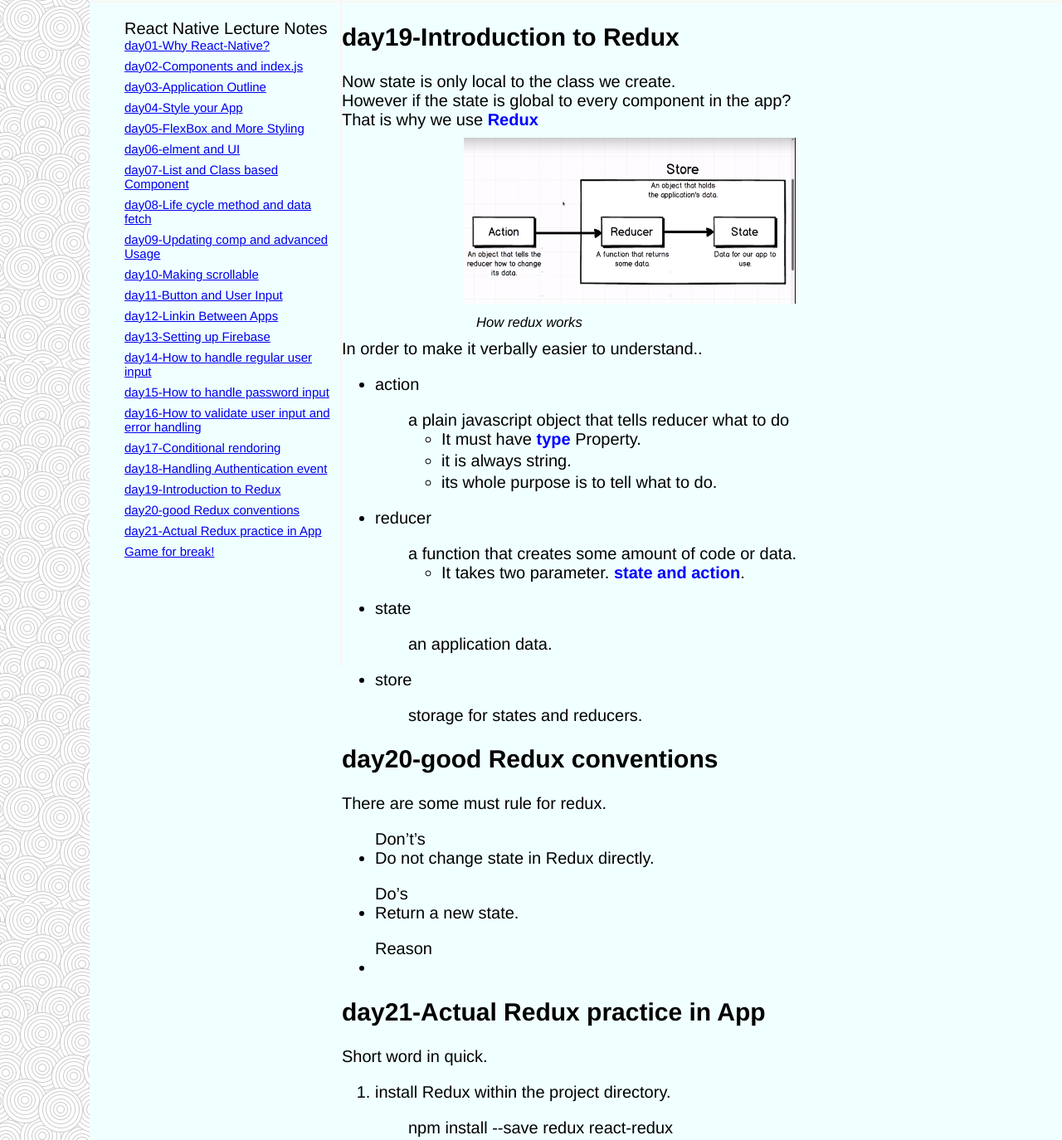
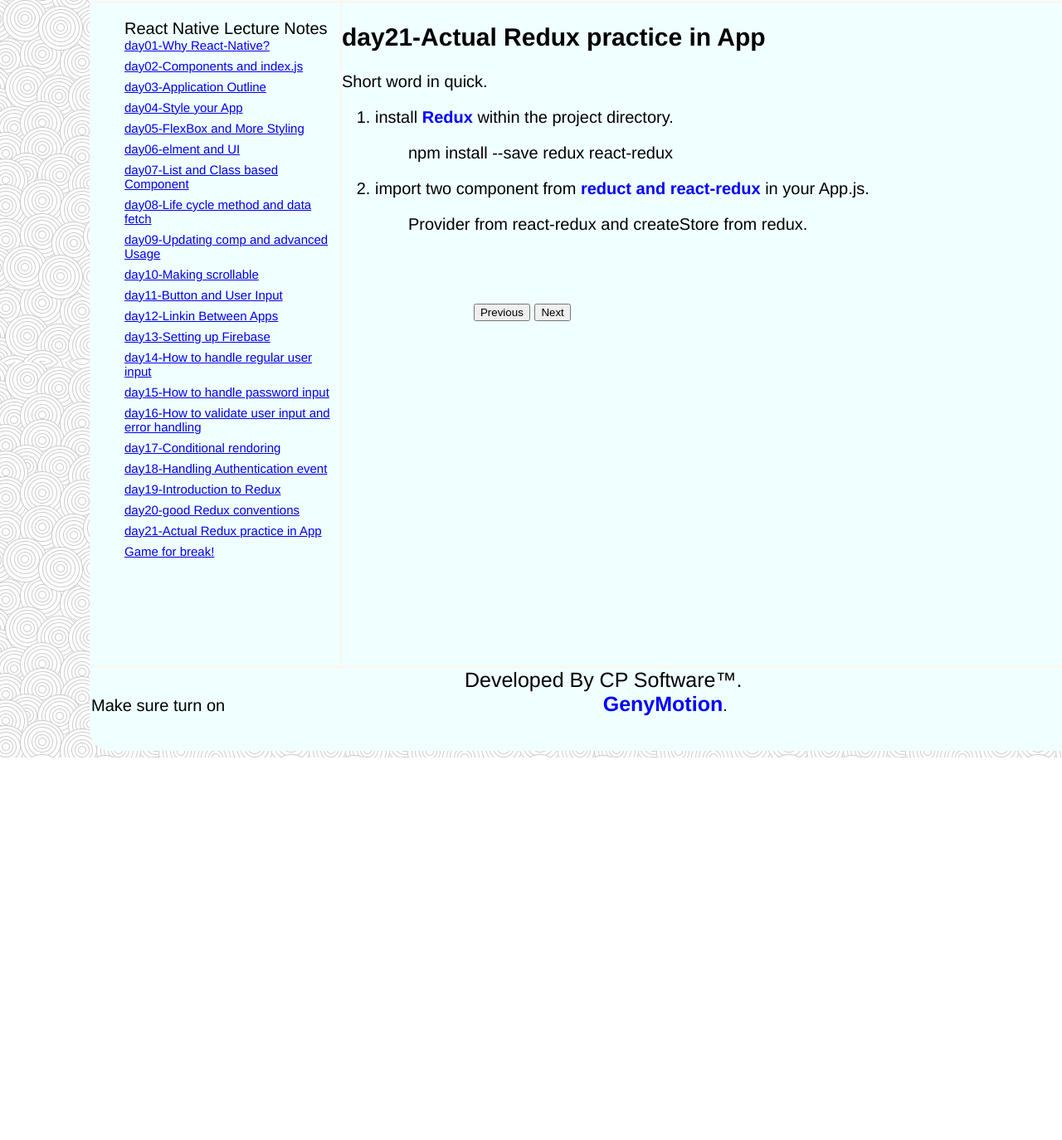
Before and after one commit to Pavelbure34/react_nativeLearningNotes, a plain HTML site: page index.html in a window 1280 px wide. Shown: the part 216-1590 px from the top of the page at 83% size. After the commit the page ends 1129 px from the top, so only its background shows below. Drawn offline with Linux system fonts and the light colour scheme.

Commit message:
6th commit:day21 in progress

```diff
--- a/css/index.css
+++ b/css/index.css
@@ -19,6 +19,21 @@ ol li{
 
 blockquote div{
     margin-left:20px;
+}
+
+.ImgBtn{
+    padding:5px;
+    font-size:20px;
+    color:"black";
+    float:'left'
+}
+
+.centerImg{
+    margin-left:auto;
+    margin-right:auto;
+    width:50%;
+    padding-top:10px;
+    padding-bottom:10px;
 }
 
 .emphasisBlue{
--- a/index.html
+++ b/index.html
@@ -47,87 +47,39 @@
                 </div>
                 <article id="contentView" class="floatLeft">
 
-                    <h2>day19-Introduction to Redux</h2>
-                    <div>
-                        Now state is only local to the class we create.<br>
-                        However if the state is global to every component in the app?<br>
-                        That is why we use <span class="emphasisBlue">Redux</span><br>
-                    </div>
-                    <article>
-                        <div style="margin-left:auto;margin-right:auto;padding-bottom:10px;width:50%;padding-top:10px;">
-                            <img
-                                src="./img/day18/Redux_Img1.png"
-                                style="width:400px;height:200px;"
-                            >
-                            <br><sub class="imgSub">
-                                How redux works
-                            </sub>
-                        </div>
-                        <div>
-                            In order to make it verbally easier to understand..
-                            <ul>
-                                <li class="interval5">action
-                                    <blockquote>
-                                        a plain javascript object that tells reducer what to do
-                                        <ul>
-                                            <li>It must have
-                                                <span class="emphasisBlue">type</span>
-                                                Property.
-                                            </li>
-                                            <li>it is always string.</li>
-                                            <li>its whole purpose is to tell what to do.</li>
-                                        </ul>
-                                    </blockquote>
-                                </li>
-                                <li class="interval5">reducer
-                                    <blockquote>
-                                        a function that creates some amount of code or data.
-                                        <ul>
-                                            <li>It takes two parameter.
-                                                <span class="emphasisBlue">state and action</span>.</li>
-                                        </ul>
-                                    </blockquote></li>
-                                <li class="interval5">state
-                                    <blockquote>
-                                        an application data.
-                                    </blockquote></li>
-                                <li class="interval5">store
-                                    <blockquote>
-                                        storage for states and reducers.
-                                    </blockquote></li>
-                            </ul>
-                        </div>
-                    </article>
-
-                    <h2>day20-good Redux conventions</h2>
-                    <div>
-                        There are some must rule for redux.
-                    </div>
-                    <article>
-                        <ul>
-                            <caption>Don&rsquo;t&rsquo;s</caption>
-                            <li>Do not change state in Redux directly.</li>
-                        </ul>
-                        <ul>
-                            <caption>Do&rsquo;s</caption>
-                            <li>Return a new state.</li>
-                        </ul>
-                        <ul>
-                            <caption>Reason</caption>
-                            <li></li>
-                        </ul>
-                    </article>
-
                     <h2>day21-Actual Redux practice in App</h2>
                     <div>
                         Short word in quick.
                         <ol>
-                            <li>install Redux within the project directory.
+                            <li class="interval5">install <span class="emphasisBlue">Redux</span>
+                                 within the project directory.
                                 <blockquote>
                                     npm install --save redux react-redux
                                 </blockquote>
                             </li>
+                            <li class="interval5">import two component from
+                                 <span class="emphasisBlue">reduct and react-redux</span>
+                                 in your App.js.
+                                 <blockquote>
+                                     Provider from react-redux and createStore from redux.
+                                 </blockquote>
+                            </li>
                         </ol>
+                    </div>
+                    <div>
+                        <div id="imgBox" class="centerImg">
+                            <img
+                                style="width: px;height: px;"
+                            ><br><sub class="imgSub">
+
+                            </sub>
+                            <div>
+                                <div class="clearBoth"></div>
+                                <button id="prevBtn" class="imgBtn">Previous</button>
+                                <button id="nxtBtn" class="imgBtn">Next</button>
+                                <div class="clearBoth"></div>
+                            </div>
+                        </div>
                     </div>
 
                 </article>
```
